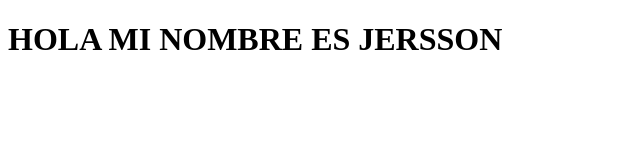
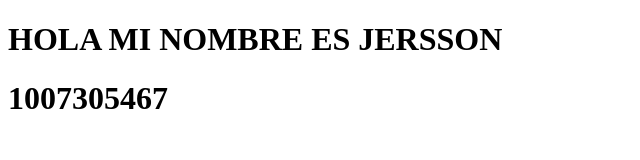
Before and after one commit to Jersson20/prueba, a plain HTML site: page git/index.html in a window 1280 px wide. Shown: the whole page, without its empty margins (0-640 px from the left). Drawn offline with Linux system fonts and the light colour scheme.

Commit message:
Versión 2
Sitio Web versión 2 - 27/08/2020

```diff
--- a/git/index.html
+++ b/git/index.html
@@ -7,5 +7,6 @@
 </head>
 <body>
     <h1>HOLA MI NOMBRE ES JERSSON</h1>
+    <h1>1007305467</h1>
 </body>
 </html>
```
